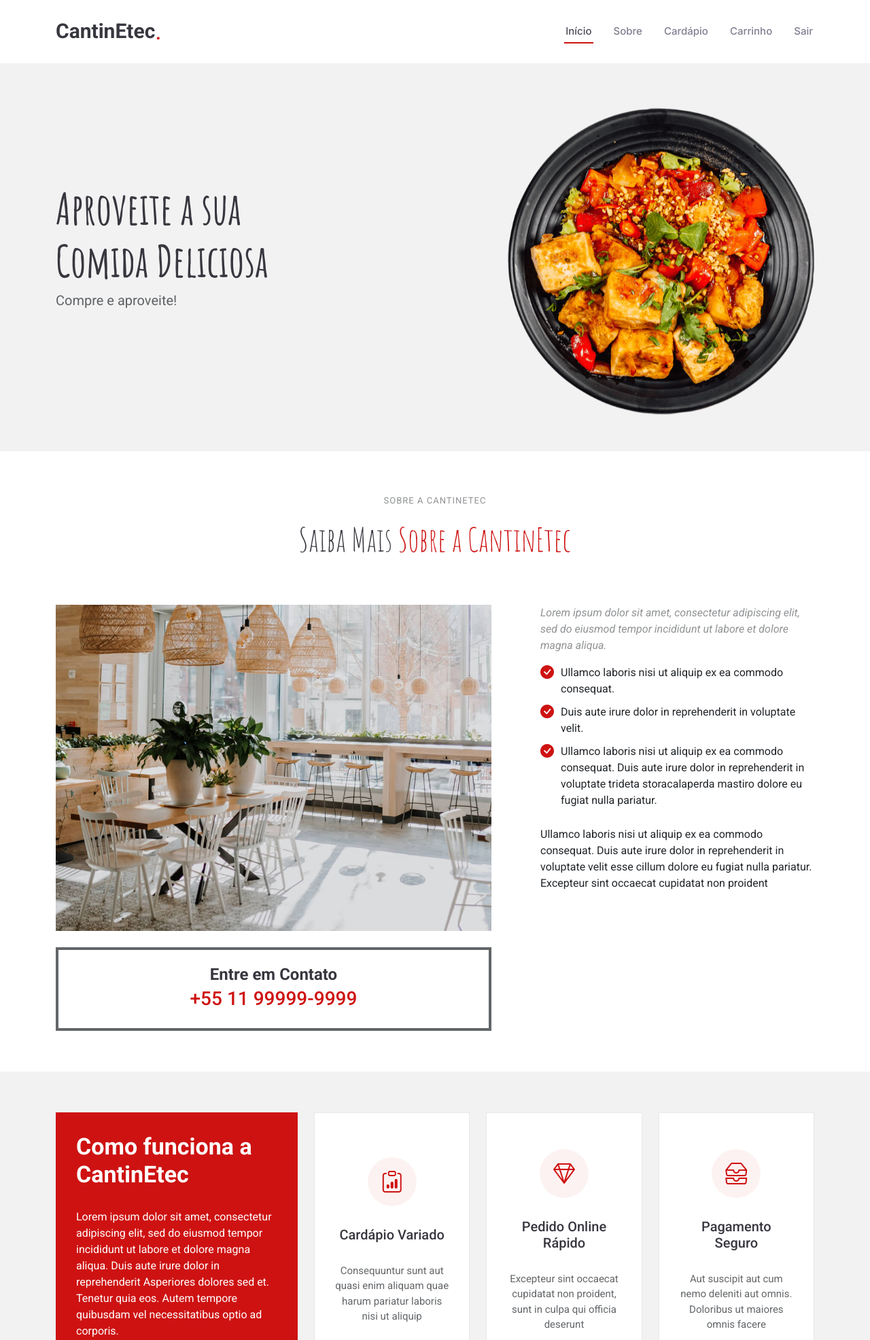
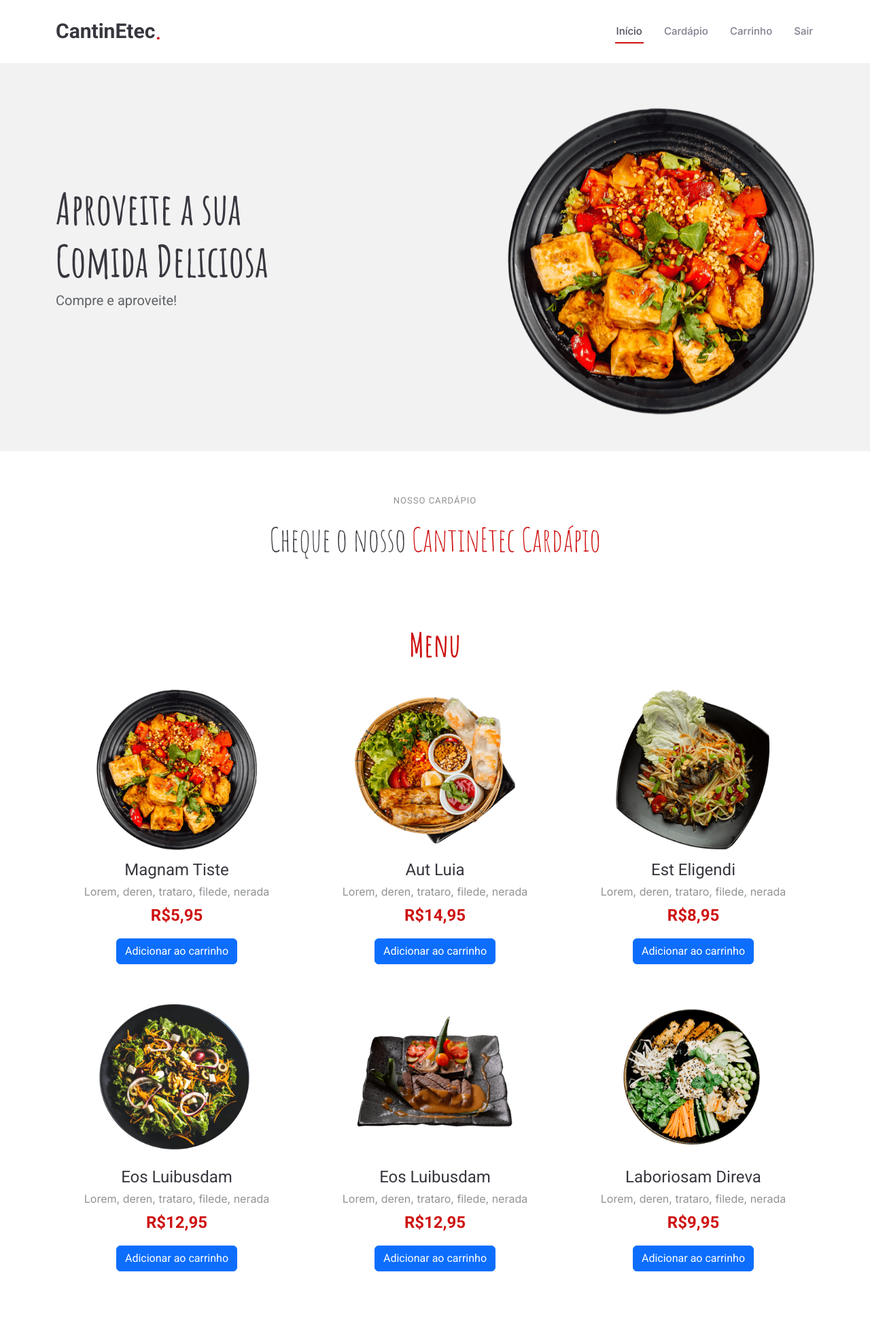
Before and after one commit to JoArthur8/Cantina, a PHP site: page /site_principal/inicio.php in a window 1280 px wide. Shown: the top 1972 px of the page at 68% size. Run offline with PHP 8.4, Linux system fonts and the light colour scheme.

Commit message:
limpando o inicio.php

```diff
--- a/site/index.php
+++ b/site/index.php
@@ -4,7 +4,7 @@
 <head>
   <meta charset="utf-8">
   <meta content="width=device-width, initial-scale=1.0" name="viewport">
-  <title>Index - Yummy Bootstrap Template</title>
+  <title>CantinEtec</title>
   <meta name="description" content="">
   <meta name="keywords" content="">
 
@@ -33,7 +33,7 @@
   <header id="header" class="header d-flex align-items-center sticky-top">
     <div class="container position-relative d-flex align-items-center justify-content-between">
 
-      <a href="index.html" class="logo d-flex align-items-center me-auto me-xl-0">
+      <a class="logo d-flex align-items-center me-auto me-xl-0">
         <h1 class="sitename">CantinEtec</h1>
         <span>.</span>
       </a>
--- a/site/site_principal/inicio.php
+++ b/site/site_principal/inicio.php
@@ -4,7 +4,7 @@
 <head>
   <meta charset="utf-8">
   <meta content="width=device-width, initial-scale=1.0" name="viewport">
-  <title>Index - Yummy Bootstrap Template</title>
+  <title>CantinEtec</title>
   <meta name="description" content="">
   <meta name="keywords" content="">
 
@@ -33,7 +33,7 @@
   <header id="header" class="header d-flex align-items-center sticky-top">
     <div class="container position-relative d-flex align-items-center justify-content-between">
 
-      <a href="index.html" class="logo d-flex align-items-center me-auto me-xl-0">
+      <a class="logo d-flex align-items-center me-auto me-xl-0">
         <h1 class="sitename">CantinEtec</h1>
         <span>.</span>
       </a>
@@ -41,7 +41,6 @@
       <nav id="navmenu" class="navmenu">
         <ul>
           <li><a href="#hero" class="active">Início<br></a></li>
-          <li><a href="#about">Sobre</a></li>
           <li><a href="#menu">Cardápio</a></li>
           <li><a href="./carrinho.php">Carrinho</a></li>
           <li><a href="deslogar.php">Sair</a></li>
@@ -70,105 +69,8 @@
 
     </section><!-- /Hero Section -->
 
-    <!-- About Section -->
-    <section id="about" class="about section">
-
-      <!-- Section Title -->
-      <div class="container section-title" data-aos="fade-up">
-        <h2>Sobre a CantinEtec<br></h2>
-        <p><span>Saiba Mais</span> <span class="description-title">Sobre a CantinEtec</span></p>
-      </div><!-- End Section Title -->
-
-      <div class="container">
-
-        <div class="row gy-4">
-          <div class="col-lg-7" data-aos="fade-up" data-aos-delay="100">
-            <img src="assets/img/about.jpg" class="img-fluid mb-4" alt="">
-            <div class="book-a-table">
-              <h3>Entre em Contato</h3>
-              <p>+55 11 99999-9999</p>
-            </div>
-          </div>
-          <div class="col-lg-5" data-aos="fade-up" data-aos-delay="250">
-            <div class="content ps-0 ps-lg-5">
-              <p class="fst-italic">
-                Lorem ipsum dolor sit amet, consectetur adipiscing elit, sed do eiusmod tempor incididunt ut labore et dolore
-                magna aliqua.
-              </p>
-              <ul>
-                <li><i class="bi bi-check-circle-fill"></i> <span>Ullamco laboris nisi ut aliquip ex ea commodo consequat.</span></li>
-                <li><i class="bi bi-check-circle-fill"></i> <span>Duis aute irure dolor in reprehenderit in voluptate velit.</span></li>
-                <li><i class="bi bi-check-circle-fill"></i> <span>Ullamco laboris nisi ut aliquip ex ea commodo consequat. Duis aute irure dolor in reprehenderit in voluptate trideta storacalaperda mastiro dolore eu fugiat nulla pariatur.</span></li>
-              </ul>
-              <p>
-                Ullamco laboris nisi ut aliquip ex ea commodo consequat. Duis aute irure dolor in reprehenderit in voluptate
-                velit esse cillum dolore eu fugiat nulla pariatur. Excepteur sint occaecat cupidatat non proident
-              </p>
-            </div>
-          </div>
-        </div>
-
-      </div>
-
-    </section><!-- /About Section -->
-
-    <!-- Why Us Section -->
-    <section id="why-us" class="why-us section light-background">
-
-      <div class="container">
-
-        <div class="row gy-4">
-
-          <div class="col-lg-4" data-aos="fade-up" data-aos-delay="100">
-            <div class="why-box">
-              <h3>Como funciona a CantinEtec</h3>
-              <p>
-                Lorem ipsum dolor sit amet, consectetur adipiscing elit, sed do eiusmod tempor incididunt ut labore et dolore magna aliqua. Duis aute irure dolor in reprehenderit
-                Asperiores dolores sed et. Tenetur quia eos. Autem tempore quibusdam vel necessitatibus optio ad corporis.
-              </p>
-            </div>
-          </div><!-- End Why Box -->
-
-          <div class="col-lg-8 d-flex align-items-stretch">
-            <div class="row gy-4" data-aos="fade-up" data-aos-delay="200">
-
-              <div class="col-xl-4">
-                <div class="icon-box d-flex flex-column justify-content-center align-items-center">
-                  <i class="bi bi-clipboard-data"></i>
-                  <h4>Cardápio Variado</h4>
-                  <p>Consequuntur sunt aut quasi enim aliquam quae harum pariatur laboris nisi ut aliquip</p>
-                </div>
-              </div><!-- End Icon Box -->
-
-              <div class="col-xl-4" data-aos="fade-up" data-aos-delay="300">
-                <div class="icon-box d-flex flex-column justify-content-center align-items-center">
-                  <i class="bi bi-gem"></i>
-                  <h4>Pedido Online Rápido</h4>
-                  <p>Excepteur sint occaecat cupidatat non proident, sunt in culpa qui officia deserunt</p>
-                </div>
-              </div><!-- End Icon Box -->
-
-              <div class="col-xl-4" data-aos="fade-up" data-aos-delay="400">
-                <div class="icon-box d-flex flex-column justify-content-center align-items-center">
-                  <i class="bi bi-inboxes"></i>
-                  <h4>Pagamento Seguro</h4>
-                  <p>Aut suscipit aut cum nemo deleniti aut omnis. Doloribus ut maiores omnis facere</p>
-                </div>
-              </div><!-- End Icon Box -->
-
-            </div>
-          </div>
-
-        </div>
-
-      </div>
-
-    </section><!-- /Why Us Section -->
-
-
     <!-- Menu Section -->
     <section id="menu" class="menu section">
-      <!-- Por o conteúdo de AAAA.txt aqui: -->
       <!-- Section Title -->
       <div class="container section-title" data-aos="fade-up">
         <h2>Nosso Cardápio</h2>
```
